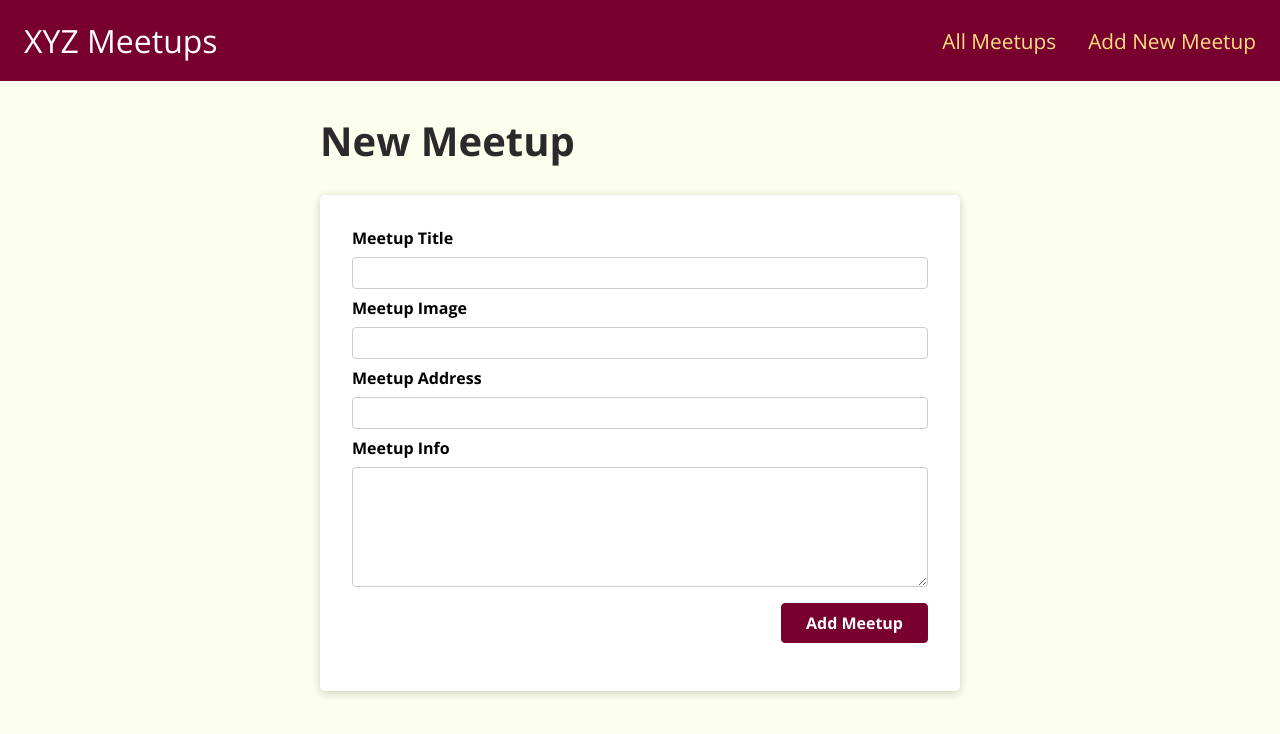
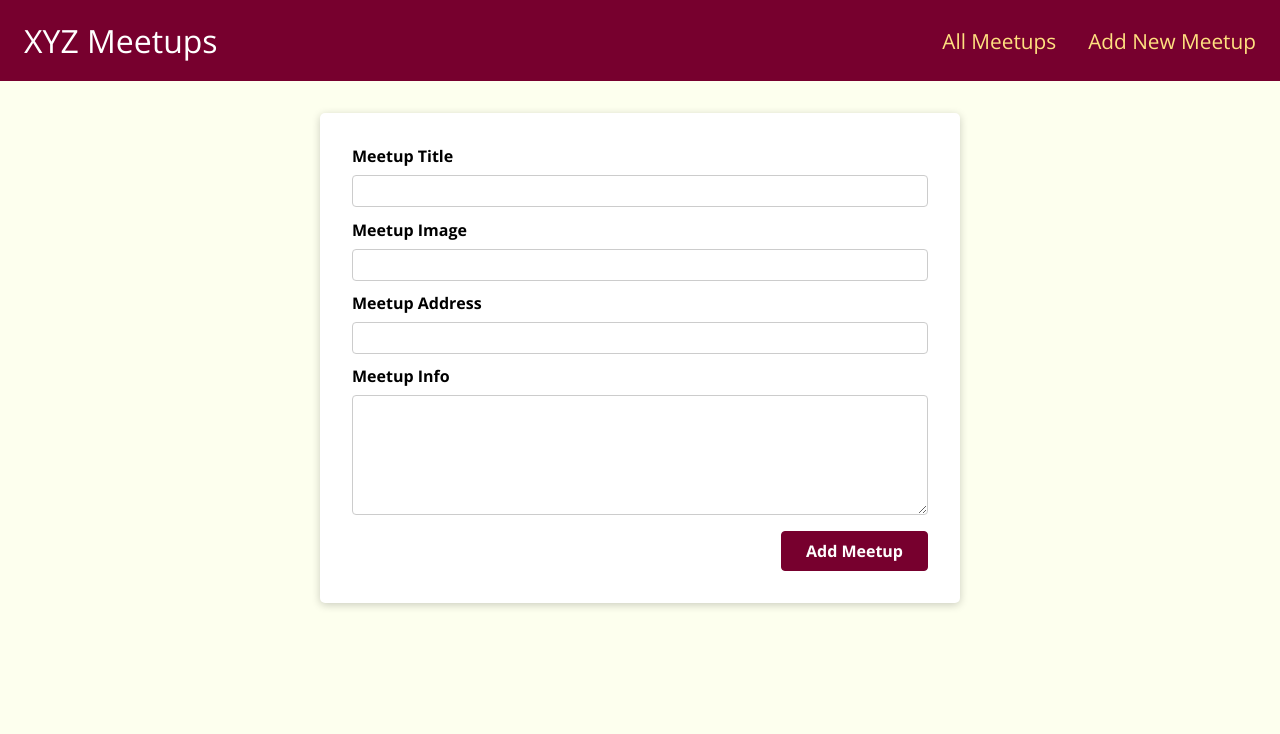
Before and after one commit to agapas/meetups-app, a Next.js app: page /new-meetup in a window 1280 px wide. Shown: the top 734 px of the page. Built offline with nearby package versions, Linux system fonts and the light colour scheme.

Commit message:
Added MeetupDetails component and code cleanup

```diff
--- a/components/common/Button.module.css
+++ b/components/common/Button.module.css
@@ -1,5 +1,4 @@
 .actions {
-  margin: 1rem 0;
   text-align: right;
 }
 
--- a/components/common/Card.module.css
+++ b/components/common/Card.module.css
@@ -1,5 +1,5 @@
 .card {
-  padding: 1rem;
+  padding: 2rem;
   background-color: white;
   border-radius: 5px;
   box-shadow: 0 2px 8px rgba(0, 0, 0, 0.2);
--- a/components/meetups/MeetupList.js
+++ b/components/meetups/MeetupList.js
@@ -1,7 +1,7 @@
-import MeetupItem from "./MeetupItem";
+import { MeetupItem } from "./MeetupItem";
 import styles from "./MeetupList.module.css";
 
-const MeetupList = ({ meetups }) => {
+export const MeetupList = ({ meetups }) => {
   return (
     <ul className={styles.list}>
       {meetups.map((meetup) => (
@@ -10,5 +10,3 @@ const MeetupList = ({ meetups }) => {
     </ul>
   );
 };
-
-export default MeetupList;
--- a/components/meetups/NewMeetupForm.js
+++ b/components/meetups/NewMeetupForm.js
@@ -3,7 +3,7 @@ import { Button } from "../common/Button";
 import { Card } from "../common/Card";
 import styles from "./NewMeetupForm.module.css";
 
-const NewMeetupForm = (props) => {
+export const NewMeetupForm = (props) => {
   const titleInputRef = useRef();
   const imageInputRef = useRef();
   const addressInputRef = useRef();
@@ -29,20 +29,17 @@ const NewMeetupForm = (props) => {
 
   return (
     <Card>
-      <form className={styles.form} onSubmit={onFormSubmit}>
-        <div className={styles.control}>
+      <form onSubmit={onFormSubmit}>
+        <div className={styles.fields}>
           <label htmlFor="title">Meetup Title</label>
           <input id="title" type="text" required ref={titleInputRef} />
-        </div>
-        <div className={styles.control}>
+
           <label htmlFor="image">Meetup Image</label>
           <input id="image" type="url" required ref={imageInputRef} />
-        </div>
-        <div className={styles.control}>
+
           <label htmlFor="address">Meetup Address</label>
           <input id="address" type="text" required ref={addressInputRef} />
-        </div>
-        <div className={styles.control}>
+
           <label htmlFor="info">Meetup Info</label>
           <textarea id="info" required rows="5" ref={infoInputRef} />
         </div>
@@ -51,5 +48,3 @@ const NewMeetupForm = (props) => {
     </Card>
   );
 };
-
-export default NewMeetupForm;
--- a/components/meetups/NewMeetupForm.module.css
+++ b/components/meetups/NewMeetupForm.module.css
@@ -1,27 +1,24 @@
-.form {
-  padding: 1rem;
+.fields {
+  margin-bottom: 1rem;
 }
 
-.control {
-  margin-bottom: 0.5rem;
-}
-
-.control label {
+.fields label {
   display: block;
   font-weight: bold;
   margin-bottom: 0.5rem;
 }
 
-.control input,
-.control textarea {
+.fields input,
+.fields textarea {
   display: block;
   font: inherit;
   border-radius: 4px;
   border: 1px solid #ccc;
-  padding: 0.25rem;
   width: 100%;
+  padding: 0.25rem 0.6rem;
+  margin-bottom: 0.7rem;
 }
 
-.control textarea {
+.fields textarea {
   resize: vertical;
 }
--- a/pages/new-meetup.js
+++ b/pages/new-meetup.js
@@ -1,16 +1,11 @@
-import NewMeetupForm from "@/components/meetups/NewMeetupForm";
+import { NewMeetupForm } from "@/components/meetups/NewMeetupForm";
 
 const NewMeetupPage = () => {
   const handleOnAddMeetup = (meetupData) => {
     console.log(meetupData);
   };
 
-  return (
-    <div>
-      <h1>New Meetup</h1>
-      <NewMeetupForm onAddMeetup={handleOnAddMeetup} />
-    </div>
-  );
+  return <NewMeetupForm onAddMeetup={handleOnAddMeetup} />;
 };
 
 export default NewMeetupPage;
```
Also changed, not shown: components/meetups/MeetupDetails.js (added, +22 -0 lines), components/meetups/MeetupDetails.module.css (added, +19 -0 lines), components/meetups/MeetupItem.js (+13 -13 lines), components/meetups/MeetupItem.module.css (+0 -22 lines), pages/[meetupId].js (+15 -3 lines), pages/index.js (+2 -7 lines).
